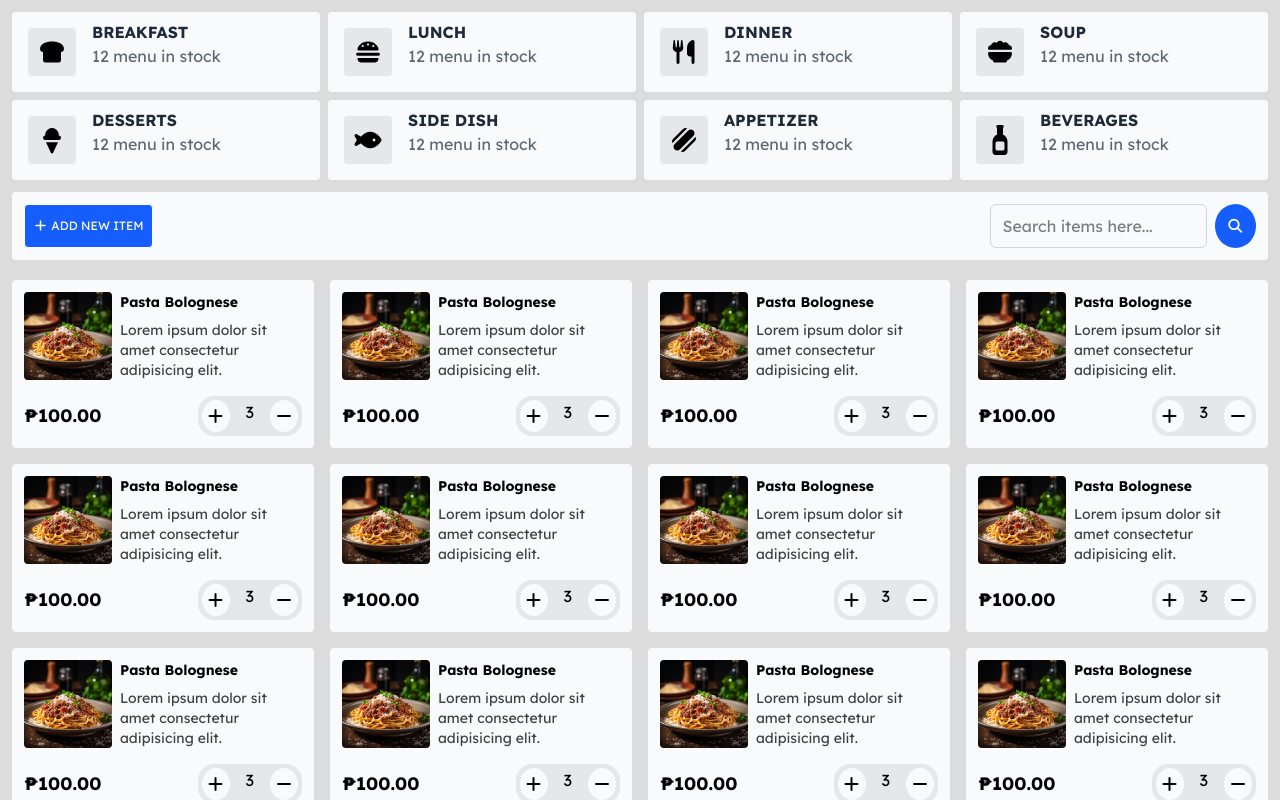
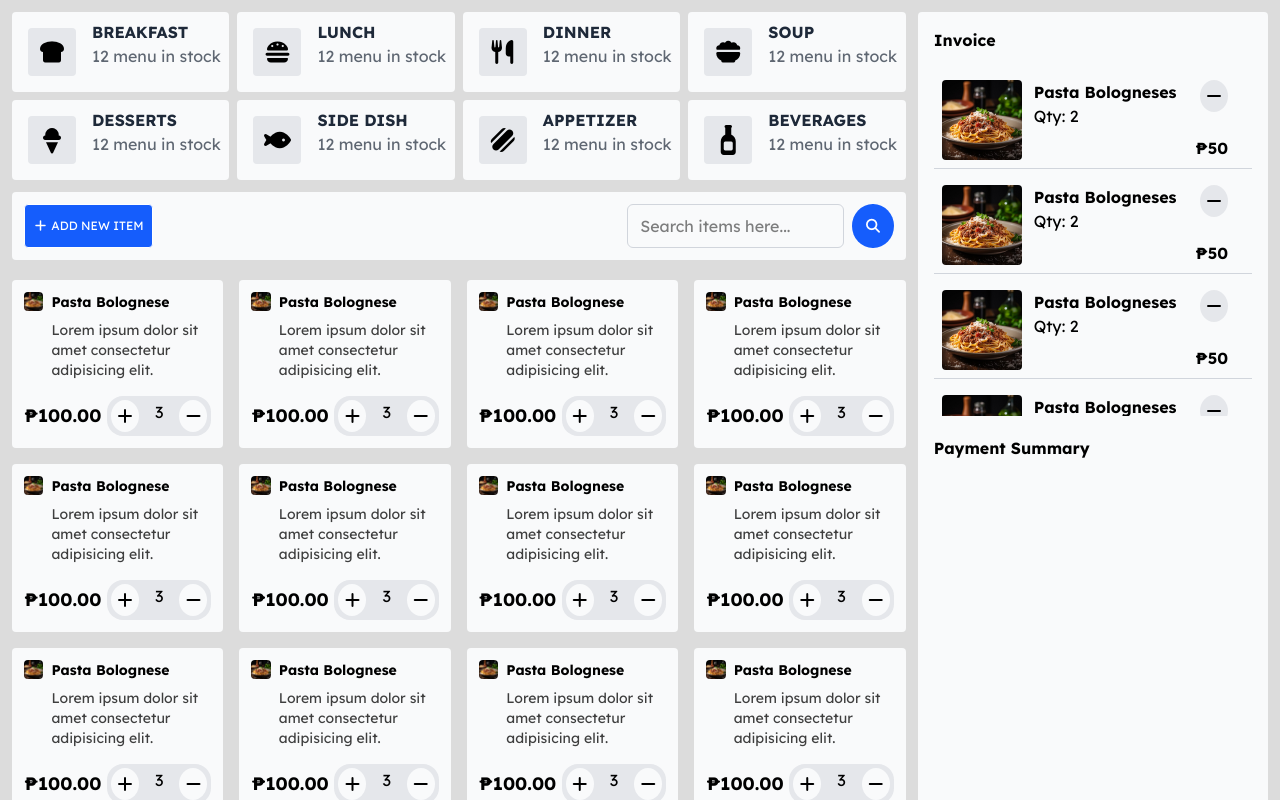
Before and after one commit to RommelAgasa/POS, a React (Vite) app: page / in a window 1280 px wide. Built offline with nearby package versions, Linux system fonts and the light colour scheme.

Commit message:
making components for invoince but not yet done

```diff
--- a/src/App.jsx
+++ b/src/App.jsx
@@ -1,15 +1,21 @@
 import './App.css'
 import Category from './components/category'
 import Menu from './components/menu'
+import Invoice from './components/invoice';
 
 function App() {
   return (
-    <div className="grid gap-3 p-3 overflow-hidden h-screen">
-      <div>
-        <Category />
+    <div className="grid grid-cols-7 gap-3 p-3 overflow-hidden h-screen">
+      <div className='grid col-span-5 gap-3'>
+        <div>
+          <Category />
+        </div>
+        <div>
+          <Menu />
+        </div>
       </div>
-      <div>
-        <Menu />
+      <div className='col-span-2'>
+        <Invoice />
       </div>
     </div>
   );
--- /dev/null
+++ b/src/components/invoice.jsx
@@ -0,0 +1,52 @@
+import food_img from '../assets/img/fresh-pasta-with-hearty-bolognese-and-parmesan-cheese.jpg'
+
+function OrderItems(props){
+
+    const { itemName, item_img, quantity, item_price} = props;
+
+    return (
+        <div className='flex gap-3 w-full relative border-b border-gray-300 p-2'>
+            <div className='absolute top-2 right-6'>
+                <button className='bg-gray-200 rounded-[50%] p-1 cursor-pointer hover:bg-gray-100'><i class="fa-solid fa-minus"></i></button>
+            </div>
+            <div>
+                {
+                    item_img &&
+                    <img src={item_img}
+                    className='w-20 rounded-sm'/>
+                }
+            </div>
+            <div>
+                <h1 className='font-bold'>{itemName}</h1>
+                <h2>Qty: {quantity}</h2>
+                <div className='absolute bottom-2 right-6 font-bold'>&#8369;{item_price}</div>
+            </div>
+        </div>
+    );
+}
+
+
+export default function Invoice() {
+  return (
+    <div className="flex flex-col gap-5 bg-gray-50 min-h-screen w-full rounded-sm p-4">
+        <div className="font-bold">
+            Invoice
+        </div>
+        <div className='grid gap-2 h-86 overflow-auto'>
+            <OrderItems item_img={food_img} itemName="Pasta Bologneses" quantity={2} item_price={50}/>
+            <OrderItems item_img={food_img} itemName="Pasta Bologneses" quantity={2} item_price={50}/>
+            <OrderItems item_img={food_img} itemName="Pasta Bologneses" quantity={2} item_price={50}/>
+            <OrderItems item_img={food_img} itemName="Pasta Bologneses" quantity={2} item_price={50}/>
+            <OrderItems item_img={food_img} itemName="Pasta Bologneses" quantity={2} item_price={50}/>
+            <OrderItems item_img={food_img} itemName="Pasta Bologneses" quantity={2} item_price={50}/>
+            <OrderItems item_img={food_img} itemName="Pasta Bologneses" quantity={2} item_price={50}/>
+            <OrderItems item_img={food_img} itemName="Pasta Bologneses" quantity={2} item_price={50}/>
+            <OrderItems item_img={food_img} itemName="Pasta Bologneses" quantity={2} item_price={50}/>
+        </div>
+        <div>
+            <div className="font-bold">Payment Summary</div>
+            <div></div>
+        </div>
+    </div>
+  );
+}
--- a/src/components/menu.jsx
+++ b/src/components/menu.jsx
@@ -1,5 +1,4 @@
 import food_img from '../assets/img/fresh-pasta-with-hearty-bolognese-and-parmesan-cheese.jpg'
-
 
 function ItemCard(props){
     const {img, itemName, desc, price} = props;
```
